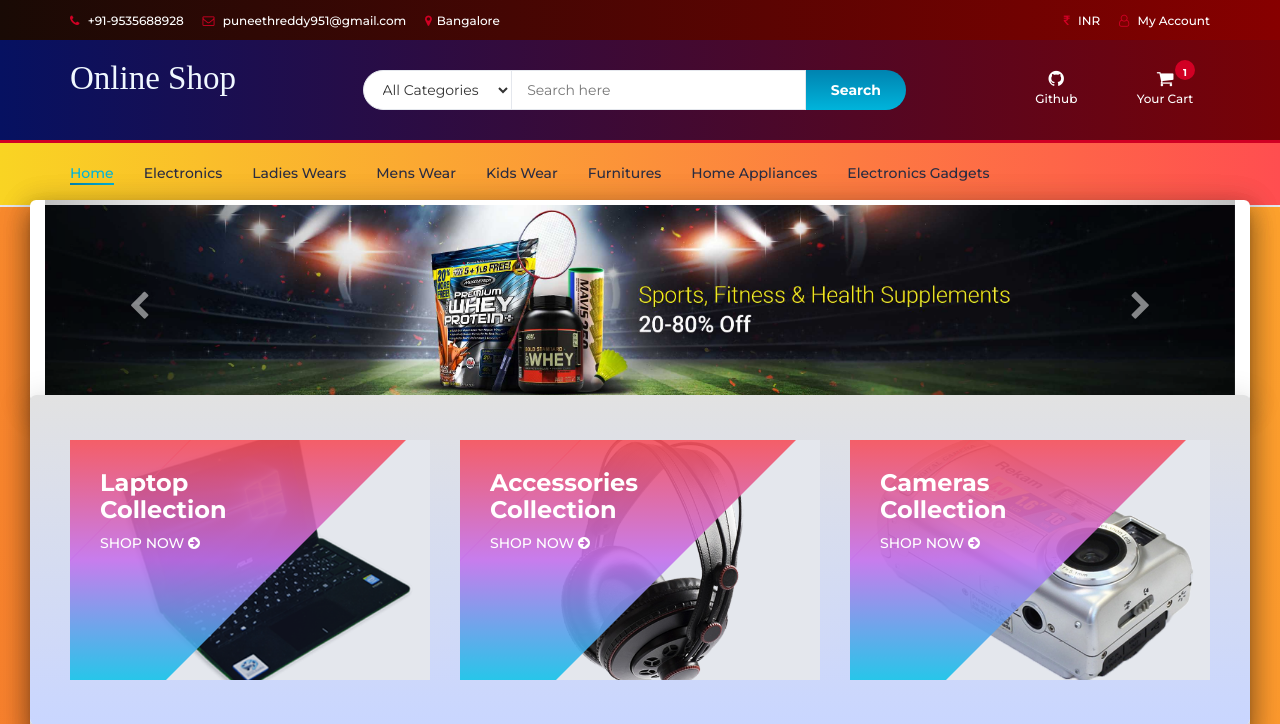
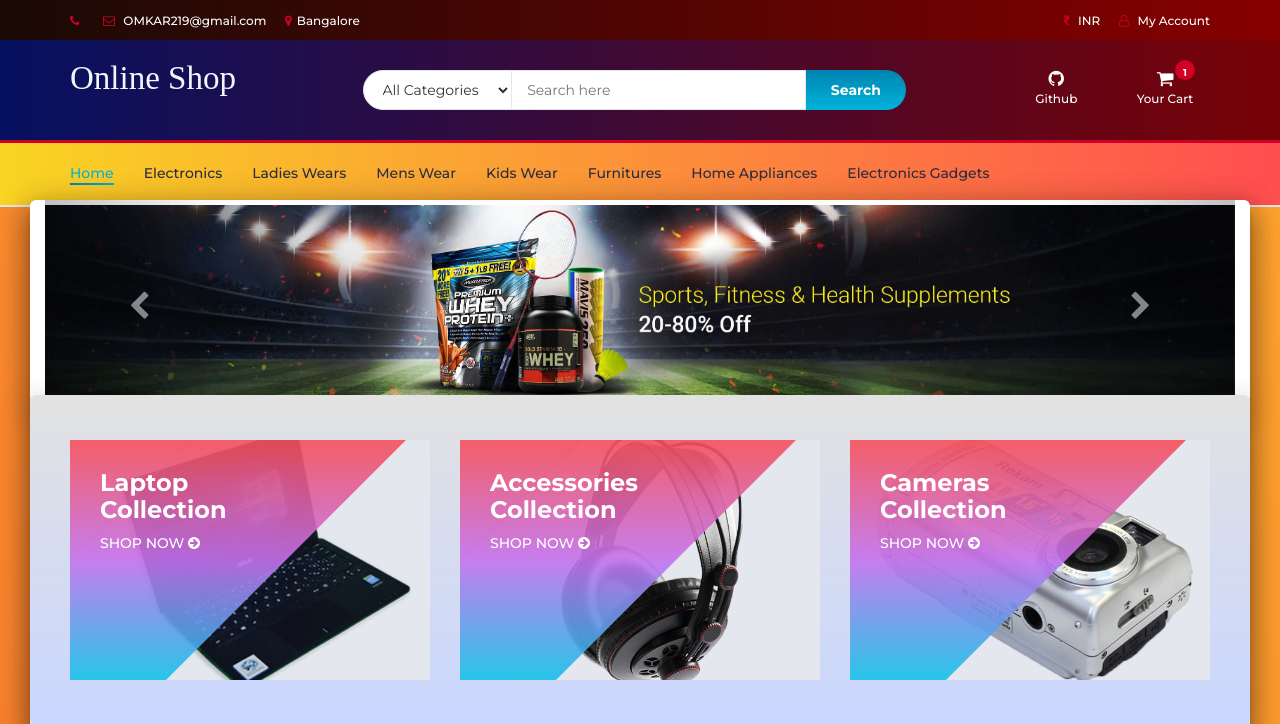
Before and after one commit to Omkar219/phpproject-ecs, a PHP site: page /myfiles/ in a window 1280 px wide. Shown: the top 724 px of the page. Run offline with PHP 8.4, Linux system fonts and the light colour scheme; data comes from the database, SQL or seed files in the repository; some libraries are stand-ins or nearby versions.

Commit message:
omkar219

```diff
--- a/header.php
+++ b/header.php
@@ -122,8 +122,8 @@ session_start();
 			<div id="top-header">
 				<div class="container">
 					<ul class="header-links pull-left">
-						<li><a href="#"><i class="fa fa-phone"></i> +91-9535688928</a></li>
-						<li><a href="#"><i class="fa fa-envelope-o"></i> puneethreddy951@gmail.com</a></li>
+						<li><a href="#"><i class="fa fa-phone"></i></a></li>
+						<li><a href="#"><i class="fa fa-envelope-o"></i> OMKAR219@gmail.com</a></li>
 						<li><a href="#"><i class="fa fa-map-marker"></i>Bangalore</a></li>
 					</ul>
 					<ul class="header-links pull-right">
```
